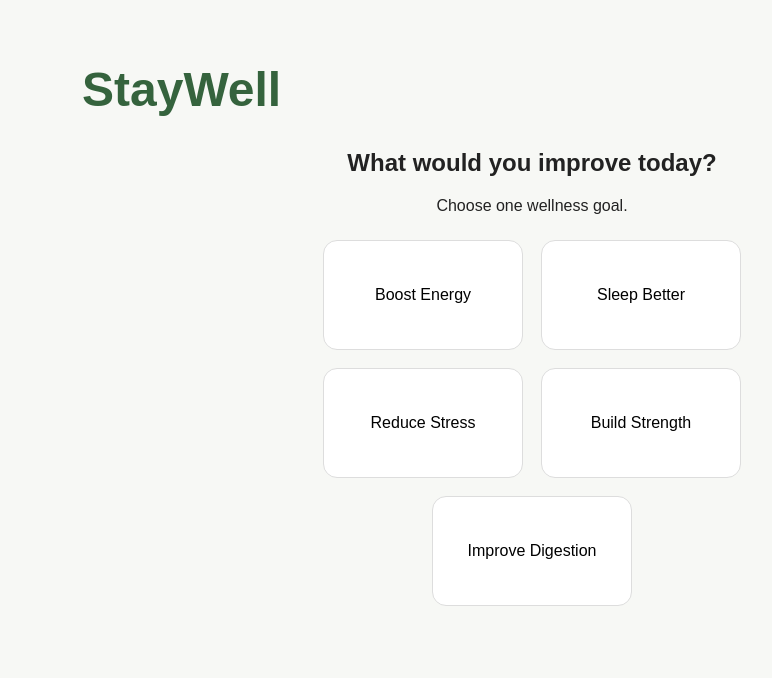
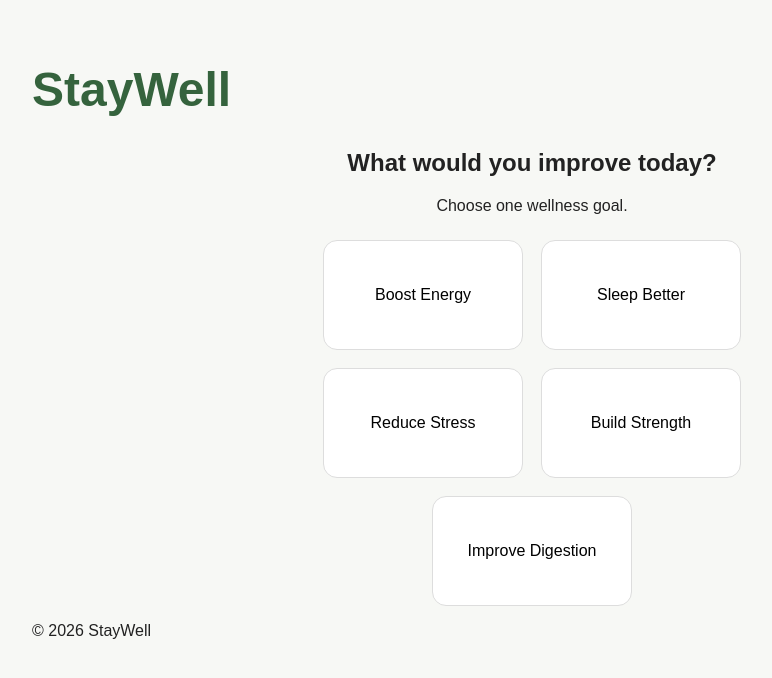
Before and after one commit to ayazsima/unit1-project-staywell, a React (Vite) app: page / in a window 1280 px wide. Shown: the top 678 px of the page, without its empty margins (108-880 px from the left). Built offline with nearby package versions, Linux system fonts and the light colour scheme.

Commit message:
Add header footer and main tag

```diff
--- a/src/App.css
+++ b/src/App.css
@@ -1,6 +1,6 @@
 .app-container {
   width: 90%;
-  max-width: 900px;
+  max-width: 1000px;
   margin: auto;
   padding: 30px 0;
 }
--- a/src/App.jsx
+++ b/src/App.jsx
@@ -5,6 +5,8 @@ import TimeSelector from "./components/TimeSelector";
 import DailyPlan from "./components/DailyPlan";
 import SavedPlans from "./components/SavedPlans";
 import { wellnessData } from "./data/wellnessData";
+import Header from "./components/Header";
+import Footer from "./components/Footer";
 
 function App() {
   const [selectedGoal, setSelectedGoal] = useState("");
@@ -31,8 +33,9 @@ function App() {
     setSavedPlan(plan);
   }
   return (
-    <div className="app-container">
-      <h1>StayWell</h1>
+    <>
+      <main className="app-container">
+        <Header />
 
         <GoalSelector
           selectedGoal={selectedGoal}
@@ -54,7 +57,9 @@ function App() {
           <SavedPlans savedPlan={savedPlan}
             handleRemoveSavedPlan={handleRemoveSavedPlan} />
         )}
-    </div>
+        <Footer />
+      </main>
+    </>
   )
 }
 
--- /dev/null
+++ b/src/components/Footer.jsx
@@ -0,0 +1,7 @@
+export default function Footer() {
+    return (
+        <footer>
+            <p>© 2026 StayWell</p>
+        </footer>
+    );
+}
--- /dev/null
+++ b/src/components/Header.jsx
@@ -0,0 +1,7 @@
+export default function Header() {
+    return (
+        <header>
+            <h1>StayWell</h1>
+        </header>
+    );
+}
```
Lines whose indentation alone changed are shown as unchanged.
